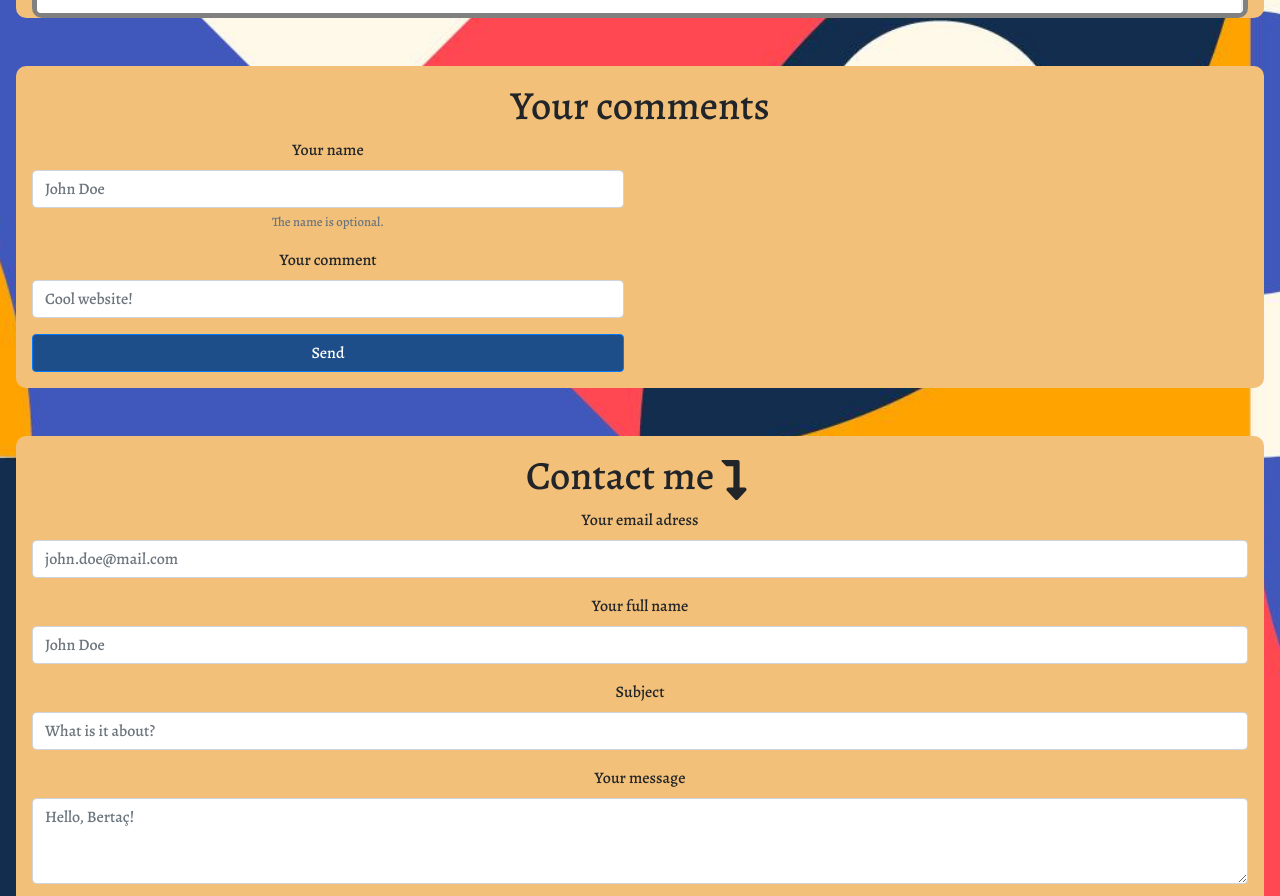
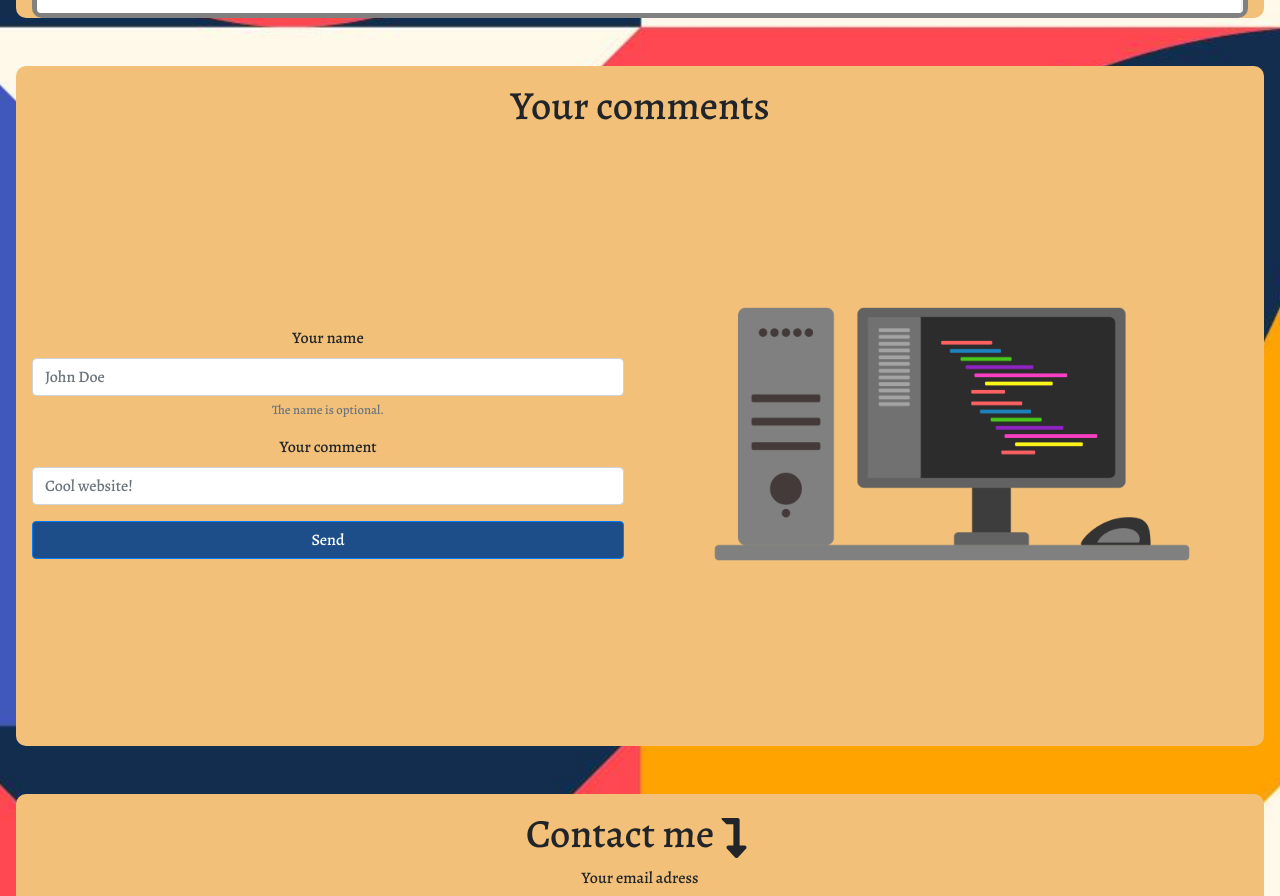
Before and after one commit to bertacsevercan/kon-ogr-project, a React (Create React App) app in the folder portfolyo/: page / in a window 1280 px wide. Shown: the part 1420-2316 px from the top of the page. Built offline with nearby package versions, Linux system fonts and the light colour scheme.

Commit message:
add pcImg to comments

```diff
--- a/portfolyo/src/components/Comment/index.jsx
+++ b/portfolyo/src/components/Comment/index.jsx
@@ -9,14 +9,14 @@ const Comment = ({ index, visible, toggleHide, comment, date }) => {
 
   return (
     <>
-      <Col key={index} sm={24} xs={12} md={12} xl={6}>
+      <Col key={index} sm={12} md={6} xl={3}>
         <Toast show={visible[index]} onClose={() => toggleHide(index)}>
           <Toast.Header>
             <FaUser /> &nbsp; &nbsp;
             <strong className="mr-auto">
               {comment.name !== "" ? comment.name : t("comments.texts.text3")};
             </strong>
-            <small>
+              <small>
               {date.getMinutes() - comment.time > 0
                 ? date.getMinutes() - comment.time
                 : t("comments.texts.text4")}{" "}
--- a/portfolyo/src/components/CommentForm/index.jsx
+++ b/portfolyo/src/components/CommentForm/index.jsx
@@ -21,12 +21,15 @@ const CommentForm = ({
       [e.target.name]: e.target.value,
     });
   };
+
   const handleSubmit = (e) => {
     e.preventDefault();
     toggleShow(indexCount);
     setIndexCount(indexCount + 1);
     setComment({ ...comment, time: date.getMinutes() });
+    console.log(comment);
     setCommentList([...commentList, comment]);
+    console.log(commentList);
   };
 
   useEffect(() => {
@@ -35,7 +38,7 @@ const CommentForm = ({
     return () => {
       clearInterval(timer);
     };
-  });
+  }, [commentList, setDate]);
 
   return (
     <div className="form">
--- a/portfolyo/src/containers/Comments/index.jsx
+++ b/portfolyo/src/containers/Comments/index.jsx
@@ -1,8 +1,9 @@
 import React, { useState } from "react";
-import { Row } from "react-bootstrap";
+import { Row, Image } from "react-bootstrap";
 import { useTranslation } from "react-i18next";
 import CommentForm from "../../components/CommentForm";
 import Comment from "../../components/Comment";
+import pcImg from "../../images/pcImg.png";
 import "./style.css";
 
 const Comments = () => {
@@ -46,6 +47,8 @@ const Comments = () => {
             setVisible={setVisible}
           />
         </div>
+        <Image id="pcImg" src={pcImg} />
+      </div>
       <div className="toast-wrapper">
         <Row>
           {commentList.map((comment, index) => (
@@ -61,7 +64,6 @@ const Comments = () => {
         </Row>
       </div>
     </div>
-    </div>
   );
 };
 
--- a/portfolyo/src/containers/Comments/style.css
+++ b/portfolyo/src/containers/Comments/style.css
@@ -6,16 +6,23 @@
   border-radius: 10px;
 }
 
+#pcImg {
+  max-width: 50%;
+  padding-left: 1rem;
+}
+
 .flex-wrapper {
   display: flex;
+  align-items: center;
+  justify-content: center;
 }
 
 .form-wrapper {
+  padding-top: 1rem;
   width: 50%;
   padding-right: 1rem;
 }
 
 .toast-wrapper {
-  width: 50%;
-  padding-left: 1rem;
+  width: 100%;
 }
```
Also changed, not shown: portfolyo/src/App.js (line endings or trailing spaces), 1 other file (tests, documents, lock files or other folders). Lines whose indentation alone changed are shown as unchanged.
